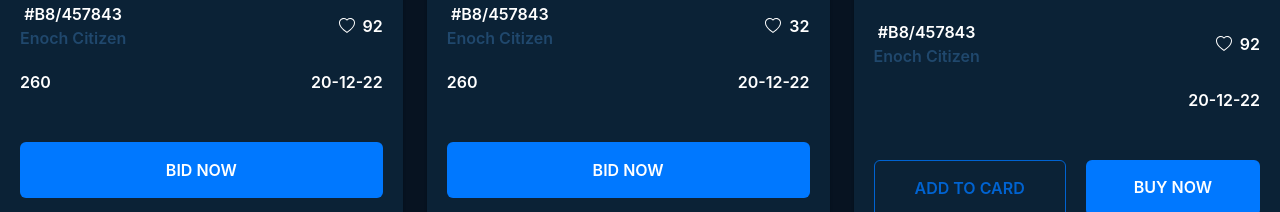
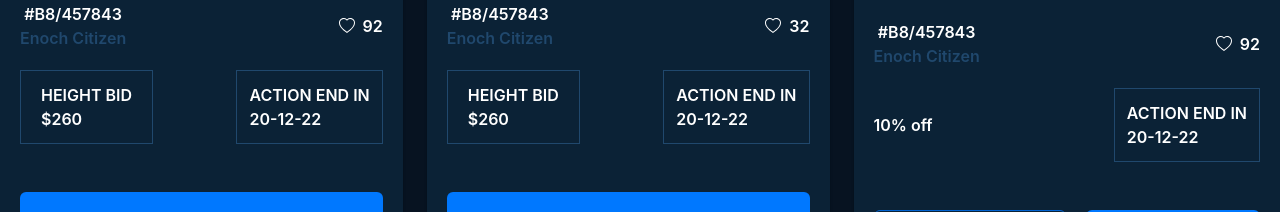
Before and after one commit to md-najmul-haque/chakra-typescript-card, a React (Create React App) app: page / in a window 1280 px wide. Shown: the part 485-697 px from the top of the page. Built offline with nearby package versions, Linux system fonts and the light colour scheme.

Commit message:
card updated at hgight bid area

```diff
--- a/src/components/CardDetails.tsx
+++ b/src/components/CardDetails.tsx
@@ -59,14 +59,15 @@ const CardDetails = ({ data }: AllDataType) => {
                         </Flex>
                     </Flex>
 
-                    <Flex mt={5}>
+                    <Flex mt={5} alignItems='center'>
                         <Text>
-                            {heightBid}
+                            {
+                                heightBid ? <Text align='left' py='3' px='5' border='1px solid #20486d'>HEIGHT BID<br />${heightBid}</Text> : <Text>{offer}</Text>
+                            }
                         </Text>
                         <Spacer />
-                        <Text>
-                            {deadline}
-                        </Text>
+                        <Text align='left' p='3' border='1px solid #20486d'>ACTION END IN<br />{deadline}</Text>
+
                     </Flex>
                 </CardBody>
                 <WrapItem px={5} mb={10}>
```
